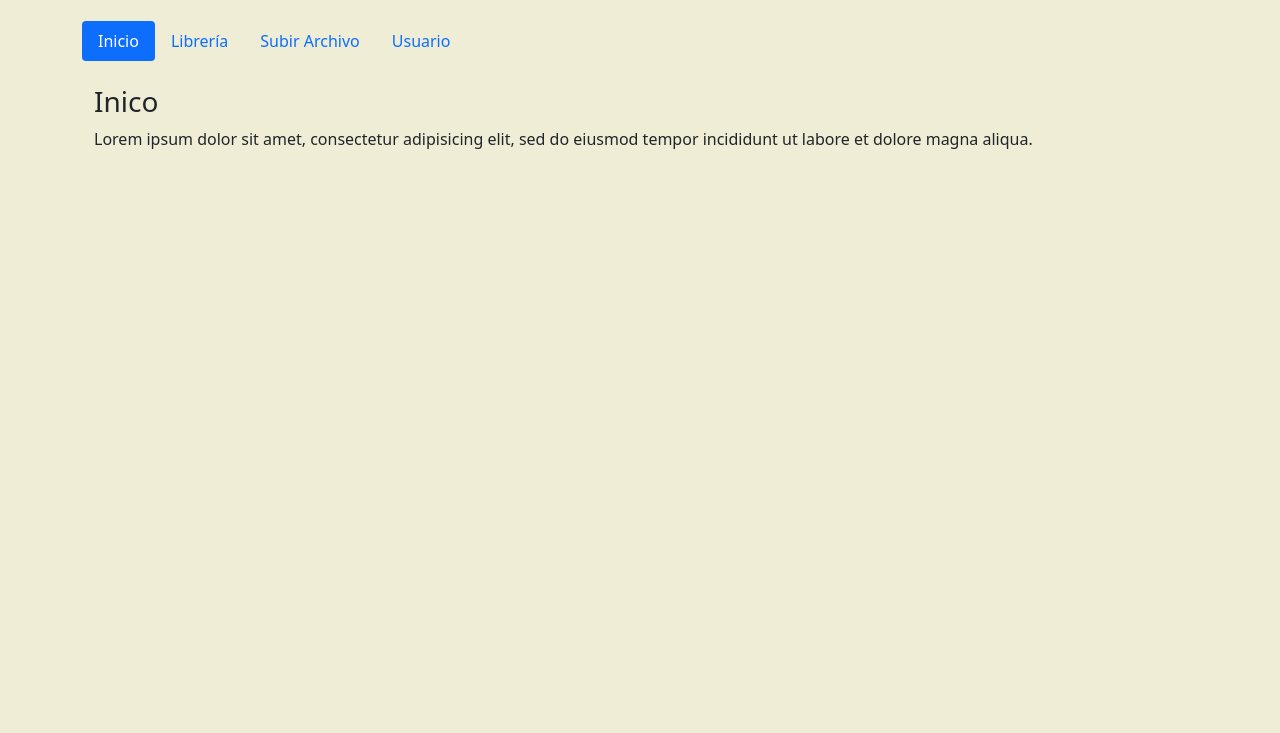
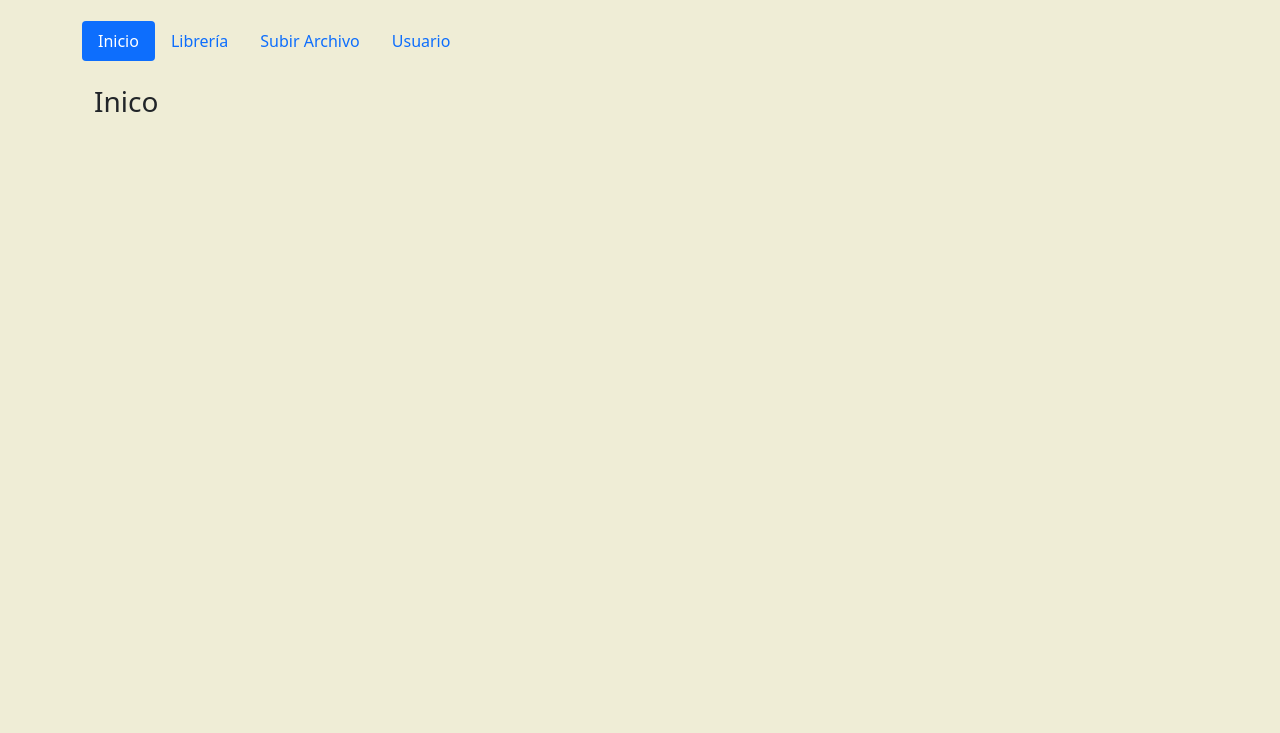
Before and after one commit to vicente2027/InterfacesIA, a website: page public/index.html in a window 1280 px wide. Shown: the part 67-800 px from the top of the page. Drawn offline with nearby package versions, Linux system fonts and the light colour scheme.

Commit message:
Firebase

```diff
--- a/public/index.html
+++ b/public/index.html
@@ -98,7 +98,7 @@
     <div class="tab-content">
         <div id="home" class="container tab-pane active"><br>
             <h3>Inico</h3>
-            <p>Lorem ipsum dolor sit amet, consectetur adipisicing elit, sed do eiusmod tempor incididunt ut labore et dolore magna aliqua.</p>
+            <p></p>
         </div>
         <div id="menu1" class="container tab-pane fade"><br>
             <div class="row">
```
